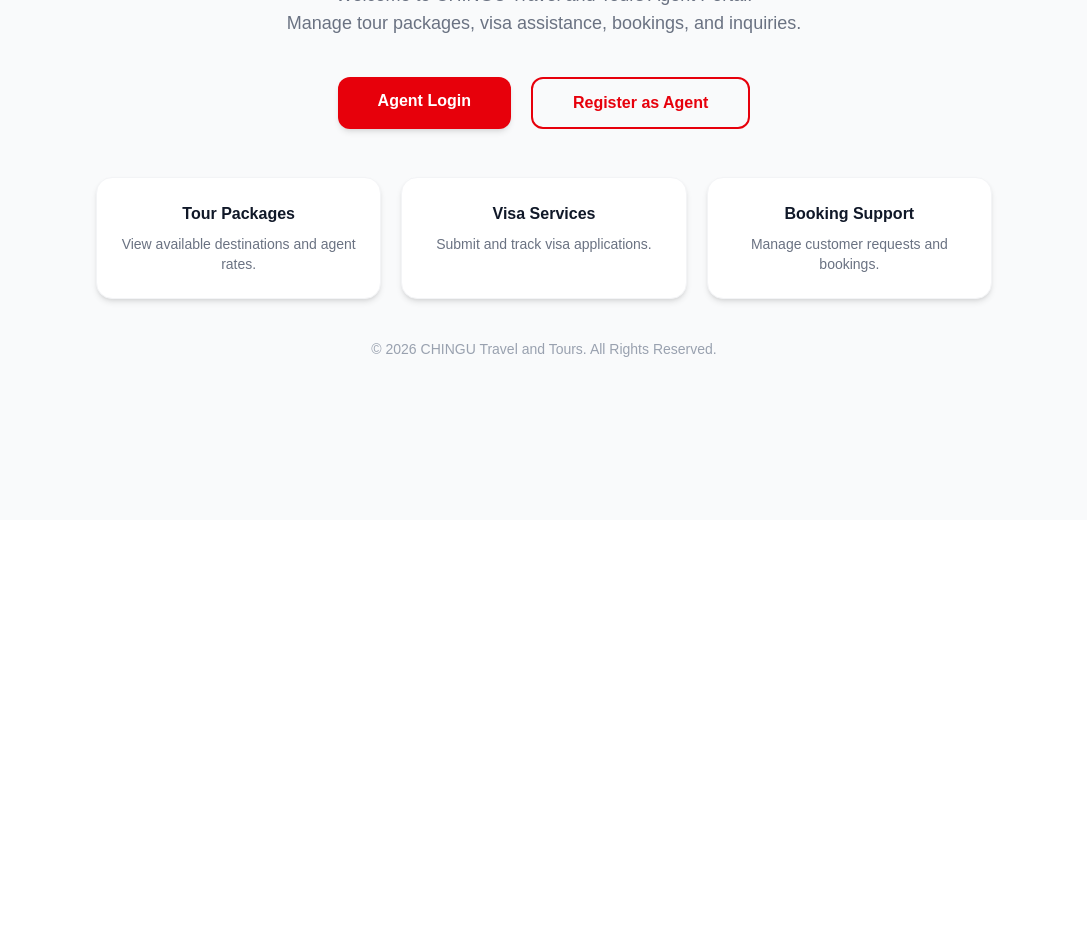
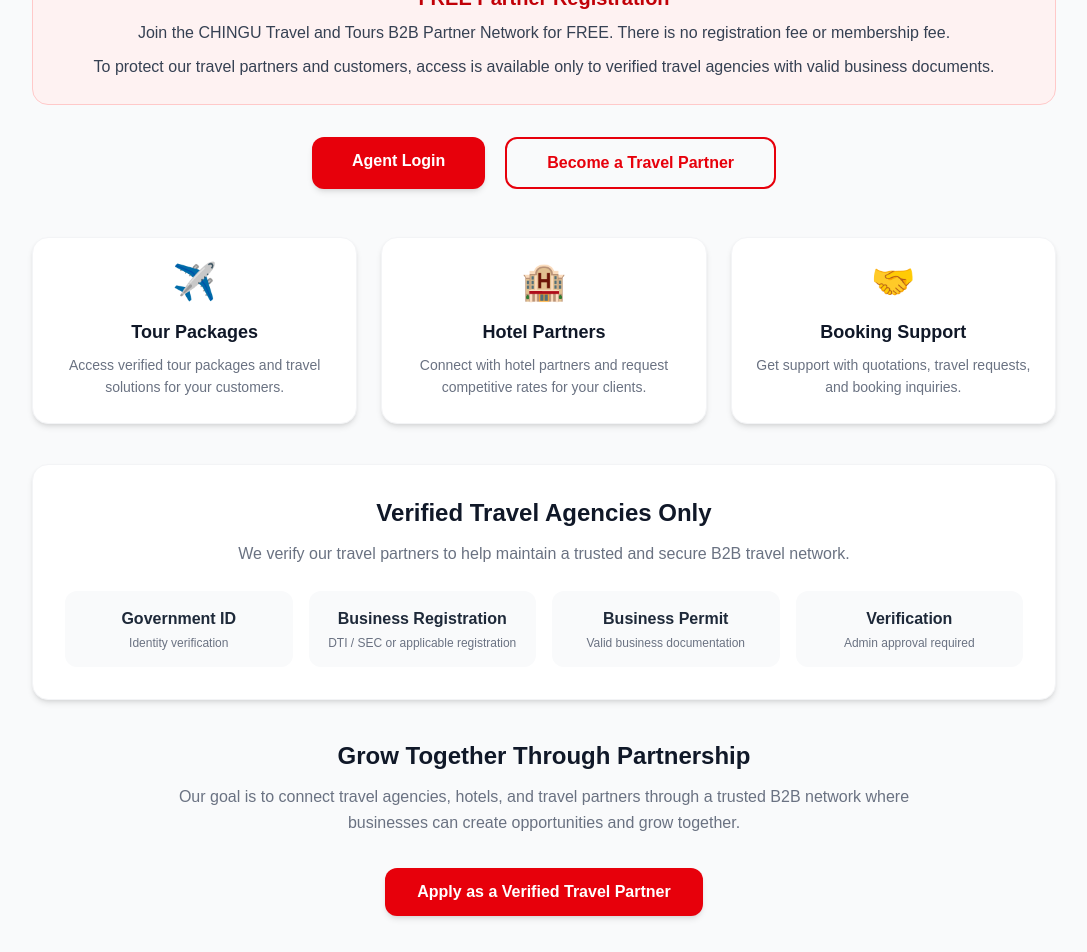
Before and after one commit to chingutravelandtours/chingu-website, a Next.js app: page /agent in a window 1280 px wide. Shown: the part 280-1232 px from the top of the page, without its empty margins (96-1183 px from the left). Before the commit the page ends 800 px from the top, so only its background shows below. Built offline with nearby package versions, Linux system fonts and the light colour scheme.

Commit message:
Update page.tsx

```diff
--- a/app/agent/page.tsx
+++ b/app/agent/page.tsx
@@ -1,31 +1,66 @@
+"use client";
+
 export default function AgentPage() {
   return (
-    <main className="min-h-screen bg-gray-50 flex items-center justify-center px-5 py-12">
+    <main className="min-h-screen bg-gray-50 px-5 py-12">
 
-      <div className="w-full max-w-4xl text-center">
+      <div className="w-full max-w-5xl mx-auto">
 
         {/* BRAND */}
+        <div className="text-center">
+
           <p className="text-red-600 font-semibold uppercase tracking-[4px] text-sm">
             CHINGU Travel and Tours
           </p>
 
-
           {/* TITLE */}
           <h1 className="mt-4 text-4xl md:text-5xl font-bold text-gray-900">
-          B2B Agent Portal
+            Verified Travel Partner Portal
           </h1>
 
+          <p className="mt-4 text-gray-500 text-lg leading-relaxed">
+            Welcome to CHINGU Travel and Tours B2B Partner Network.
+            <br />
+            Connect with trusted travel services, hotel partners, and
+            tour solutions.
+          </p>
 
-        <p className="mt-4 text-gray-500 text-lg">
-          Welcome to CHINGU Travel and Tours Agent Portal.
-          <br />
-          Manage tour packages, visa assistance, bookings, and inquiries.
+        </div>
+
+
+        {/* FREE PARTNER NOTICE */}
+        <div
+          className="
+            mt-8
+            bg-red-50
+            border
+            border-red-200
+            rounded-2xl
+            p-6
+            text-center
+          "
+        >
+
+          <h2 className="text-xl font-bold text-red-700">
+            FREE Partner Registration
+          </h2>
+
+          <p className="mt-2 text-gray-700 leading-relaxed">
+            Join the CHINGU Travel and Tours B2B Partner Network for FREE.
+            There is no registration fee or membership fee.
           </p>
+
+          <p className="mt-2 text-gray-700 leading-relaxed">
+            To protect our travel partners and customers, access is
+            available only to verified travel agencies with valid
+            business documents.
+          </p>
+
+        </div>
 
 
         {/* BUTTONS */}
-        <div className="mt-10 flex flex-col sm:flex-row justify-center gap-5">
-
+        <div className="mt-8 flex flex-col sm:flex-row justify-center gap-5">
 
           {/* LOGIN */}
           <a
@@ -37,6 +72,7 @@ export default function AgentPage() {
               py-3
               rounded-xl
               font-semibold
+              text-center
               hover:bg-red-700
               transition
               shadow-md
@@ -57,92 +93,232 @@ export default function AgentPage() {
               py-3
               rounded-xl
               font-semibold
+              text-center
               hover:bg-red-600
               hover:text-white
               transition
             "
           >
-            Register as Agent
+            Become a Travel Partner
           </a>
-
 
         </div>
 
 
         {/* FEATURES */}
-        <div className="mt-12 grid grid-cols-1 md:grid-cols-3 gap-5">
+        <div className="mt-12 grid grid-cols-1 md:grid-cols-3 gap-6">
 
 
-          <div className="
+          {/* TOUR PACKAGES */}
+          <div
+            className="
               bg-white
               rounded-2xl
               p-6
               shadow-md
               border
               border-gray-100
-          ">
+              text-center
+            "
+          >
 
-            <h2 className="font-bold text-gray-900">
+            <div className="text-4xl mb-4">
+              ✈️
+            </div>
+
+            <h2 className="font-bold text-gray-900 text-lg">
               Tour Packages
             </h2>
 
-            <p className="mt-2 text-sm text-gray-500">
-              View available destinations and agent rates.
+            <p className="mt-2 text-sm text-gray-500 leading-relaxed">
+              Access verified tour packages and travel solutions
+              for your customers.
             </p>
 
           </div>
 
 
-
-          <div className="
+          {/* HOTEL PARTNERS */}
+          <div
+            className="
               bg-white
               rounded-2xl
               p-6
               shadow-md
               border
               border-gray-100
-          ">
+              text-center
+            "
+          >
 
-            <h2 className="font-bold text-gray-900">
-              Visa Services
+            <div className="text-4xl mb-4">
+              🏨
+            </div>
+
+            <h2 className="font-bold text-gray-900 text-lg">
+              Hotel Partners
             </h2>
 
-            <p className="mt-2 text-sm text-gray-500">
-              Submit and track visa applications.
+            <p className="mt-2 text-sm text-gray-500 leading-relaxed">
+              Connect with hotel partners and request
+              competitive rates for your clients.
             </p>
 
           </div>
 
 
-
-          <div className="
+          {/* BOOKING SUPPORT */}
+          <div
+            className="
               bg-white
               rounded-2xl
               p-6
               shadow-md
               border
               border-gray-100
-          ">
+              text-center
+            "
+          >
 
-            <h2 className="font-bold text-gray-900">
+            <div className="text-4xl mb-4">
+              🤝
+            </div>
+
+            <h2 className="font-bold text-gray-900 text-lg">
               Booking Support
             </h2>
 
-            <p className="mt-2 text-sm text-gray-500">
-              Manage customer requests and bookings.
+            <p className="mt-2 text-sm text-gray-500 leading-relaxed">
+              Get support with quotations, travel requests,
+              and booking inquiries.
+            </p>
+
+          </div>
+
+        </div>
+
+
+        {/* VERIFICATION SECTION */}
+        <div
+          className="
+            mt-10
+            bg-white
+            rounded-2xl
+            shadow-md
+            border
+            border-gray-100
+            p-8
+          "
+        >
+
+          <div className="text-center">
+
+            <h2 className="text-2xl font-bold text-gray-900">
+              Verified Travel Agencies Only
+            </h2>
+
+            <p className="mt-3 text-gray-500 leading-relaxed">
+              We verify our travel partners to help maintain a
+              trusted and secure B2B travel network.
             </p>
 
           </div>
 
 
+          <div className="mt-6 grid grid-cols-1 sm:grid-cols-2 md:grid-cols-4 gap-4">
+
+            <div className="bg-gray-50 rounded-xl p-4 text-center">
+              <p className="font-semibold text-gray-800">
+                Government ID
+              </p>
+
+              <p className="text-xs text-gray-500 mt-1">
+                Identity verification
+              </p>
+            </div>
+
+
+            <div className="bg-gray-50 rounded-xl p-4 text-center">
+              <p className="font-semibold text-gray-800">
+                Business Registration
+              </p>
+
+              <p className="text-xs text-gray-500 mt-1">
+                DTI / SEC or applicable registration
+              </p>
+            </div>
+
+
+            <div className="bg-gray-50 rounded-xl p-4 text-center">
+              <p className="font-semibold text-gray-800">
+                Business Permit
+              </p>
+
+              <p className="text-xs text-gray-500 mt-1">
+                Valid business documentation
+              </p>
+            </div>
+
+
+            <div className="bg-gray-50 rounded-xl p-4 text-center">
+              <p className="font-semibold text-gray-800">
+                Verification
+              </p>
+
+              <p className="text-xs text-gray-500 mt-1">
+                Admin approval required
+              </p>
+            </div>
+
+          </div>
+
+        </div>
+
+
+        {/* PARTNER MESSAGE */}
+        <div className="mt-10 text-center">
+
+          <h2 className="text-2xl font-bold text-gray-900">
+            Grow Together Through Partnership
+          </h2>
+
+          <p className="mt-3 max-w-3xl mx-auto text-gray-500 leading-relaxed">
+            Our goal is to connect travel agencies, hotels, and travel
+            partners through a trusted B2B network where businesses can
+            create opportunities and grow together.
+          </p>
+
+        </div>
+
+
+        {/* REGISTER CTA */}
+        <div className="mt-8 text-center">
+
+          <a
+            href="/agent/register"
+            className="
+              inline-block
+              bg-red-600
+              text-white
+              px-8
+              py-3
+              rounded-xl
+              font-semibold
+              hover:bg-red-700
+              transition
+              shadow-md
+            "
+          >
+            Apply as a Verified Travel Partner
+          </a>
+
         </div>
 
 
         {/* FOOTER */}
-        <p className="mt-10 text-sm text-gray-400">
+        <p className="mt-12 text-center text-sm text-gray-400">
           © 2026 CHINGU Travel and Tours. All Rights Reserved.
         </p>
-
 
       </div>
 
```
Lines whose indentation alone changed are shown as unchanged.
